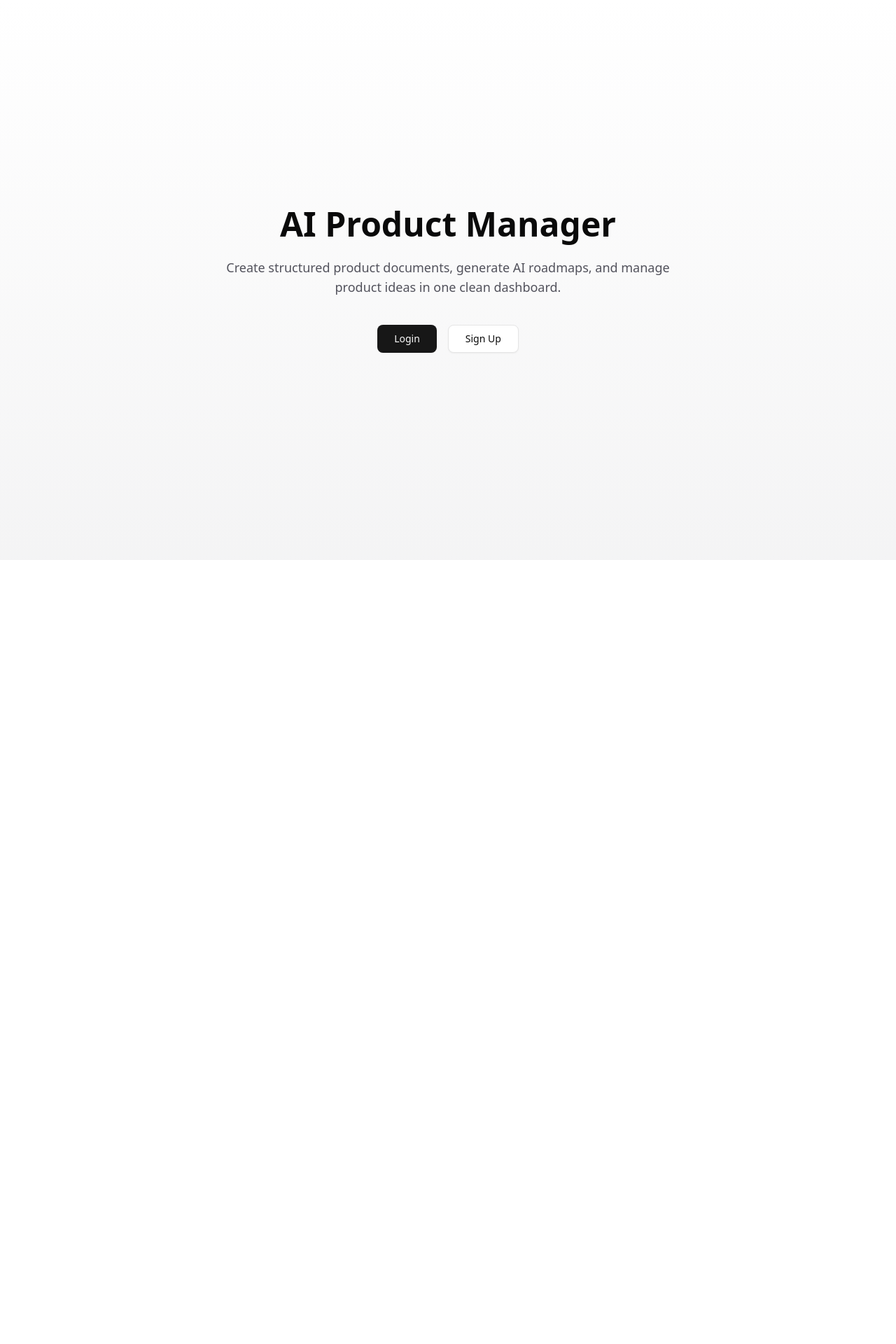
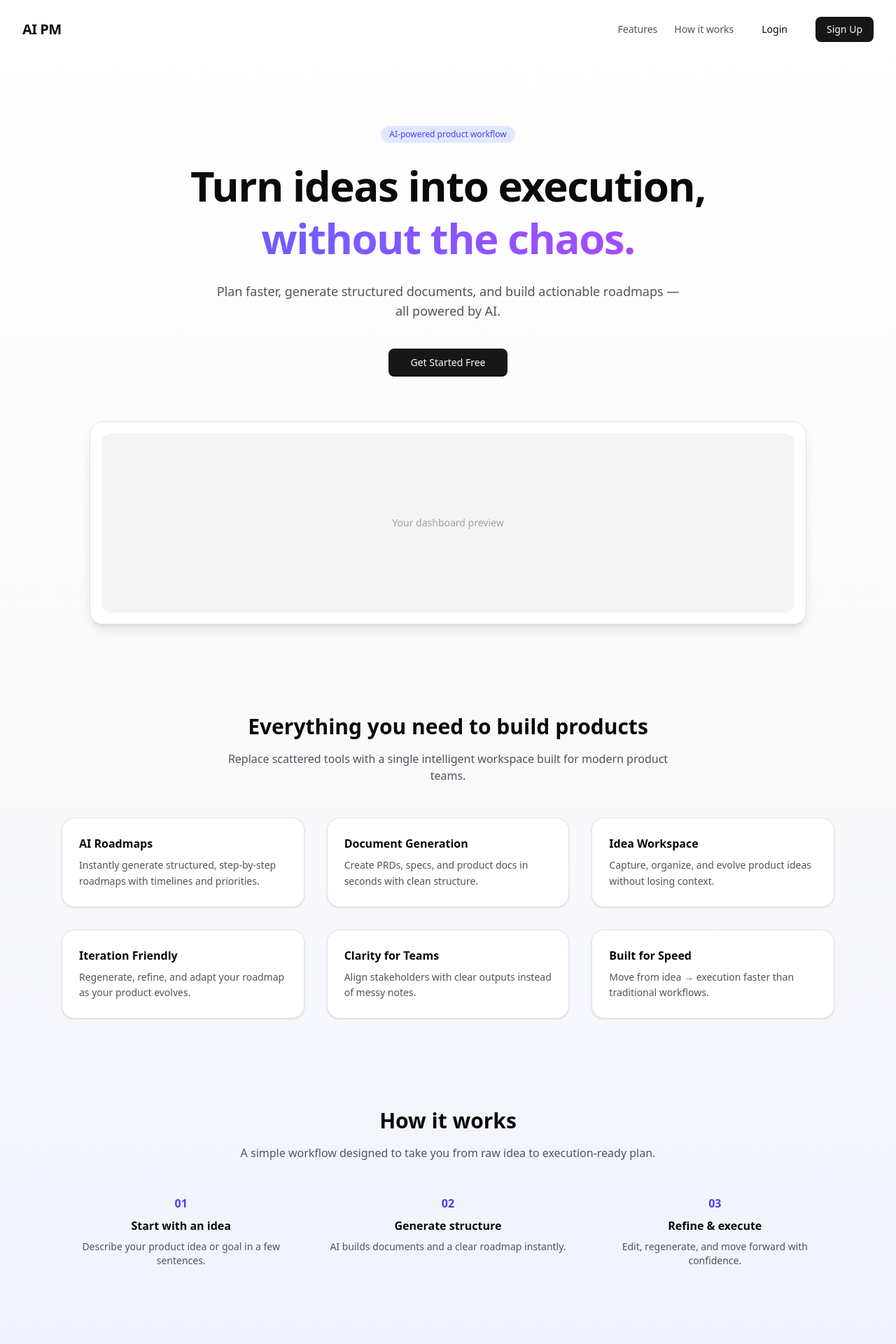
Before and after one commit to anurags10/AI-Product-Manager, a Next.js app: page / in a window 1280 px wide. Shown: the top 1920 px of the page at 70% size. Before the commit the page ends 800 px from the top, so only its background shows below. Built offline with nearby package versions, Linux system fonts and the light colour scheme.

Commit message:
home page fixed

```diff
--- a/src/app/(marketing)/page.tsx
+++ b/src/app/(marketing)/page.tsx
@@ -1,31 +1,192 @@
+"use client";
 import Link from "next/link";
 import { Button } from "@/components/ui/button";
+import { motion } from "motion/react";
 
 export default function HomePage() {
   return (
-    <main className="min-h-screen flex flex-col items-center justify-center bg-gradient-to-b from-white to-zinc-100 px-6">
-      <h1 className="text-5xl font-bold text-center mb-6">
-        AI Product Manager
-      </h1>
+    <main className="min-h-screen bg-gradient-to-b from-white via-zinc-50 to-indigo-50">
+      {/* Navbar */}
+      <nav className="flex items-center justify-between px-6 md:px-8 py-6 max-w-7xl mx-auto">
+        <h1 className="text-xl font-semibold tracking-tight">AI PM</h1>
 
-      <p className="text-lg text-zinc-600 max-w-2xl text-center mb-10">
-        Create structured product documents, generate AI roadmaps, and manage
-        product ideas in one clean dashboard.
-      </p>
+        <div className="flex items-center gap-4 md:gap-6">
+          <Link
+            href="#features"
+            className="text-sm text-zinc-600 hover:text-black transition"
+          >
+            Features
+          </Link>
 
-      <div className="flex gap-4">
+          <Link
+            href="#how-it-works"
+            className="text-sm text-zinc-600 hover:text-black transition"
+          >
+            How it works
+          </Link>
+
           <Link href="/login">
-          <Button size="lg" className="cursor-pointer">
+            <Button variant="ghost" className="hidden sm:inline-flex">
               Login
             </Button>
           </Link>
 
           <Link href="/register">
-          <Button variant="outline" size="lg" className="cursor-pointer">
-            Sign Up
+            <Button className="px-4">Sign Up</Button>
+          </Link>
+        </div>
+      </nav>
+
+      {/* Hero Section */}
+      <section className="flex flex-col items-center text-center px-6 mt-24">
+        <span className="text-xs px-3 py-1 bg-indigo-100 text-indigo-600 rounded-full mb-6">
+          AI-powered product workflow
+        </span>
+
+        <motion.h1
+          initial={{ opacity: 0, y: 20 }}
+          animate={{ opacity: 1, y: 0 }}
+          className="text-4xl md:text-6xl font-bold leading-tight max-w-4xl tracking-tight"
+        >
+          Turn ideas into execution,
+          <span className="block bg-gradient-to-r from-indigo-500 to-purple-500 bg-clip-text text-transparent">
+            without the chaos.
+          </span>
+        </motion.h1>
+
+        <motion.p
+          initial={{ opacity: 0 }}
+          animate={{ opacity: 1 }}
+          transition={{ delay: 0.2 }}
+          className="mt-6 text-base md:text-lg text-zinc-600 max-w-2xl"
+        >
+          Plan faster, generate structured documents, and build actionable
+          roadmaps — all powered by AI.
+        </motion.p>
+
+        <motion.div
+          initial={{ opacity: 0 }}
+          animate={{ opacity: 1 }}
+          transition={{ delay: 0.3 }}
+          className="flex gap-4 mt-10"
+        >
+          <Link href="/register">
+            <Button size="lg" className="px-8 text-sm cursor-pointer">
+              Get Started Free
             </Button>
           </Link>
+        </motion.div>
+
+        {/* Mock Preview */}
+        <motion.div
+          initial={{ opacity: 0, y: 30 }}
+          animate={{ opacity: 1, y: 0 }}
+          transition={{ delay: 0.4 }}
+          className="mt-16 w-full max-w-5xl"
+        >
+          <div className="rounded-2xl border border-zinc-200 bg-white shadow-lg p-4">
+            <div className="h-40 md:h-64 bg-zinc-100 rounded-xl flex items-center justify-center text-zinc-400 text-sm">
+              Your dashboard preview
             </div>
+          </div>
+        </motion.div>
+      </section>
+
+      {/* Features Section */}
+      <section id="features" className="mt-32 px-6 max-w-6xl mx-auto">
+        <h2 className="text-3xl font-bold text-center mb-4">
+          Everything you need to build products
+        </h2>
+
+        <p className="text-center text-zinc-600 max-w-2xl mx-auto mb-12">
+          Replace scattered tools with a single intelligent workspace built for
+          modern product teams.
+        </p>
+
+        <div className="grid md:grid-cols-3 gap-8">
+          {[
+            {
+              title: "AI Roadmaps",
+              desc: "Instantly generate structured, step-by-step roadmaps with timelines and priorities.",
+            },
+            {
+              title: "Document Generation",
+              desc: "Create PRDs, specs, and product docs in seconds with clean structure.",
+            },
+            {
+              title: "Idea Workspace",
+              desc: "Capture, organize, and evolve product ideas without losing context.",
+            },
+            {
+              title: "Iteration Friendly",
+              desc: "Regenerate, refine, and adapt your roadmap as your product evolves.",
+            },
+            {
+              title: "Clarity for Teams",
+              desc: "Align stakeholders with clear outputs instead of messy notes.",
+            },
+            {
+              title: "Built for Speed",
+              desc: "Move from idea → execution faster than traditional workflows.",
+            },
+          ].map((feature, i) => (
+            <motion.div
+              key={i}
+              whileHover={{ y: -6 }}
+              className="p-6 bg-white rounded-2xl border border-zinc-200 shadow-sm hover:shadow-md transition"
+            >
+              <h3 className="text-base font-semibold mb-2">{feature.title}</h3>
+              <p className="text-sm text-zinc-600 leading-relaxed">
+                {feature.desc}
+              </p>
+            </motion.div>
+          ))}
+        </div>
+      </section>
+
+      {/* How It Works Section */}
+      <section
+        id="how-it-works"
+        className="mt-32 px-6 max-w-6xl mx-auto text-center"
+      >
+        <h2 className="text-3xl font-bold mb-4">How it works</h2>
+
+        <p className="text-zinc-600 max-w-2xl mx-auto mb-12">
+          A simple workflow designed to take you from raw idea to
+          execution-ready plan.
+        </p>
+
+        <div className="grid md:grid-cols-3 gap-10">
+          {[
+            {
+              step: "01",
+              title: "Start with an idea",
+              desc: "Describe your product idea or goal in a few sentences.",
+            },
+            {
+              step: "02",
+              title: "Generate structure",
+              desc: "AI builds documents and a clear roadmap instantly.",
+            },
+            {
+              step: "03",
+              title: "Refine & execute",
+              desc: "Edit, regenerate, and move forward with confidence.",
+            },
+          ].map((item, i) => (
+            <div key={i}>
+              <div className="text-indigo-600 font-bold mb-2">{item.step}</div>
+              <h3 className="font-semibold mb-2">{item.title}</h3>
+              <p className="text-sm text-zinc-600">{item.desc}</p>
+            </div>
+          ))}
+        </div>
+      </section>
+
+      {/* Footer */}
+      <footer className="mt-32 py-10 text-center text-sm text-zinc-500">
+        © {new Date().getFullYear()} AI PM. All rights reserved.
+      </footer>
     </main>
   );
 }
--- a/src/app/globals.css
+++ b/src/app/globals.css
@@ -124,3 +124,7 @@
     @apply bg-background text-foreground;
   }
 }
+
+html {
+  scroll-behavior: smooth;
+}
```
Lines whose indentation alone changed are shown as unchanged.
